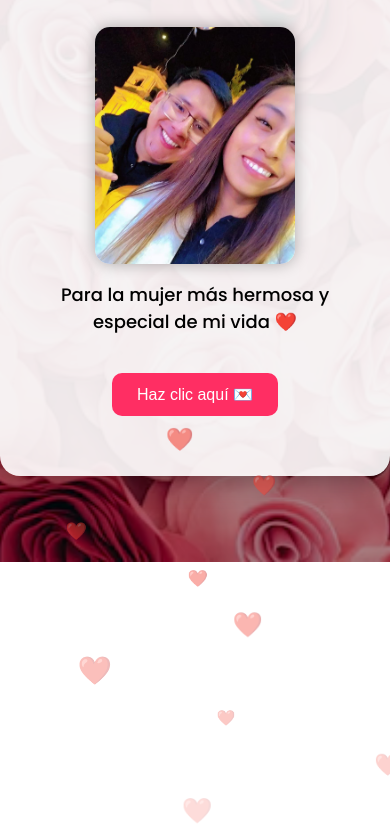
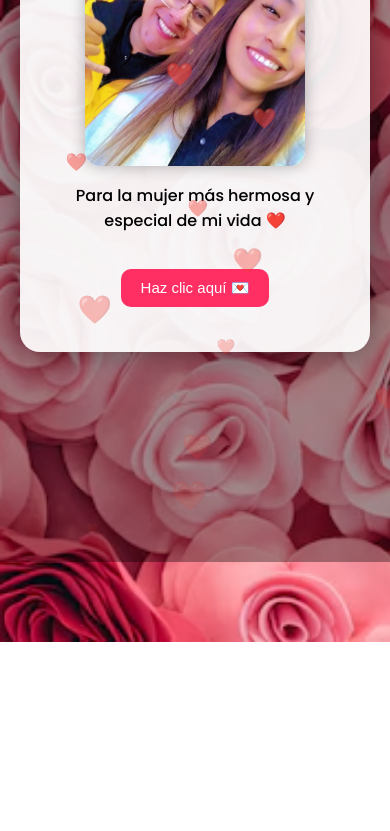
Before and after one commit to J-Danny-Ticona-G/dia-mujer, a plain HTML site: page index.html in a window 390 px wide. Shown: the part 282-1113 px from the top of the page. After the commit the page ends 924 px from the top, so only its background shows below. Drawn offline with Linux system fonts and the light colour scheme.

Commit message:
Update estilos.css

```diff
--- a/estilos.css
+++ b/estilos.css
@@ -1,7 +1,7 @@
 body{
 margin:0;
 padding:0;
-height:100vh;
+min-height:100vh;
 font-family:'Poppins',sans-serif;
 
 background-image:url("rosas.jpg");
@@ -13,14 +13,18 @@ animation:moverFondo 20s infinite alternate ease-in-out;
 
 display:flex;
 justify-content:center;
-align-items:center;
-overflow:hidden;
+align-items:flex-start;
+
+padding:40px 20px;
+
+overflow-x:hidden;
 }
 
-/* capa oscura para que el texto se vea */
+/* capa oscura para mejorar lectura */
+
 body::before{
 content:"";
-position:absolute;
+position:fixed;
 top:0;
 left:0;
 width:100%;
@@ -29,13 +33,20 @@ background:rgba(0,0,0,0.35);
 z-index:-1;
 }
 
+/* contenedor */
+
 .contenedor{
 
-background:rgba(255,255,255,0.9);
-padding:40px;
+background:rgba(255,255,255,0.92);
+
+padding:30px;
+
 border-radius:20px;
+
 text-align:center;
-max-width:400px;
+
+max-width:420px;
+width:100%;
 
 box-shadow:0 0 30px rgba(0,0,0,0.4);
 
@@ -43,26 +54,38 @@ animation:entrada 2s;
 
 }
 
+/* titulo */
+
 h1{
 font-family:'Great Vibes',cursive;
 font-size:42px;
 color:#ff2e63;
+margin-top:0;
 }
+
+/* subtitulo */
 
 .subtitulo{
 font-size:18px;
 margin-top:10px;
 }
 
+/* foto */
+
 .foto{
 
-width:200px;
+width:100%;
+max-width:220px;
+
 border-radius:15px;
+
 margin-top:15px;
 
 box-shadow:0 0 15px rgba(0,0,0,0.3);
 
 }
+
+/* boton */
 
 button{
 
@@ -90,25 +113,35 @@ background:#ff004c;
 
 }
 
+/* mensaje */
+
 .mensaje{
 
 margin-top:20px;
+
 font-size:18px;
+
 line-height:1.6;
 
 animation:aparecer 2s;
 
 }
 
+/* corazones */
+
 .corazon{
 
-position:absolute;
+position:fixed;
+
 color:#ff2e63;
+
 animation:flotar 8s linear infinite;
+
+pointer-events:none;
 
 }
 
-/* animacion de corazones */
+/* animaciones */
 
 @keyframes flotar{
 
@@ -123,8 +156,6 @@ opacity:1;
 }
 
 }
-
-/* animacion de entrada */
 
 @keyframes entrada{
 
@@ -152,7 +183,7 @@ opacity:1;
 
 }
 
-/* animacion de viento en rosas */
+/* movimiento suave del fondo */
 
 @keyframes moverFondo{
 
@@ -169,3 +200,30 @@ background-position:45% 55%;
 }
 
 }
+
+/* RESPONSIVE CELULAR */
+
+@media (max-width:600px){
+
+h1{
+font-size:32px;
+}
+
+.subtitulo{
+font-size:16px;
+}
+
+button{
+font-size:15px;
+padding:10px 20px;
+}
+
+.mensaje{
+font-size:16px;
+}
+
+.contenedor{
+padding:25px;
+}
+
+}
```
